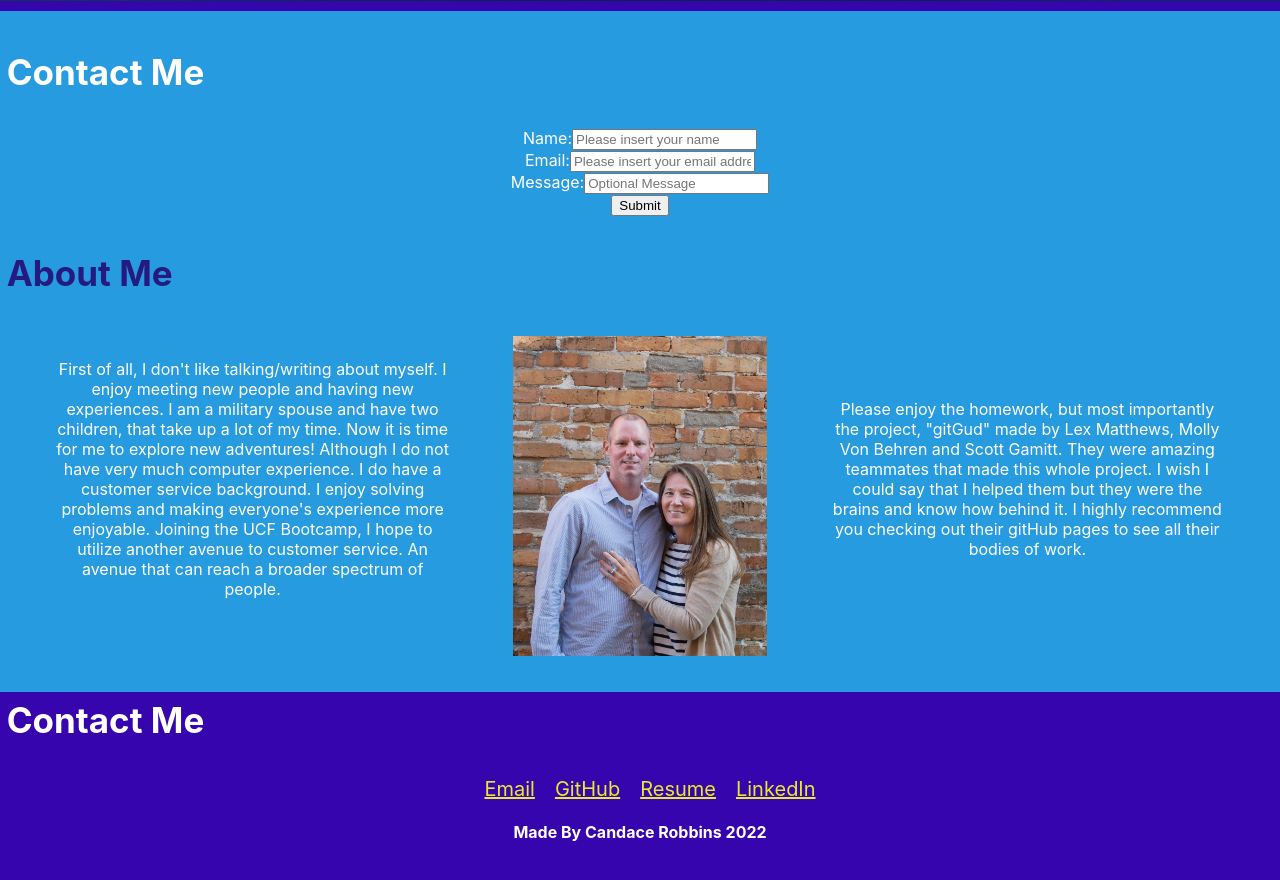
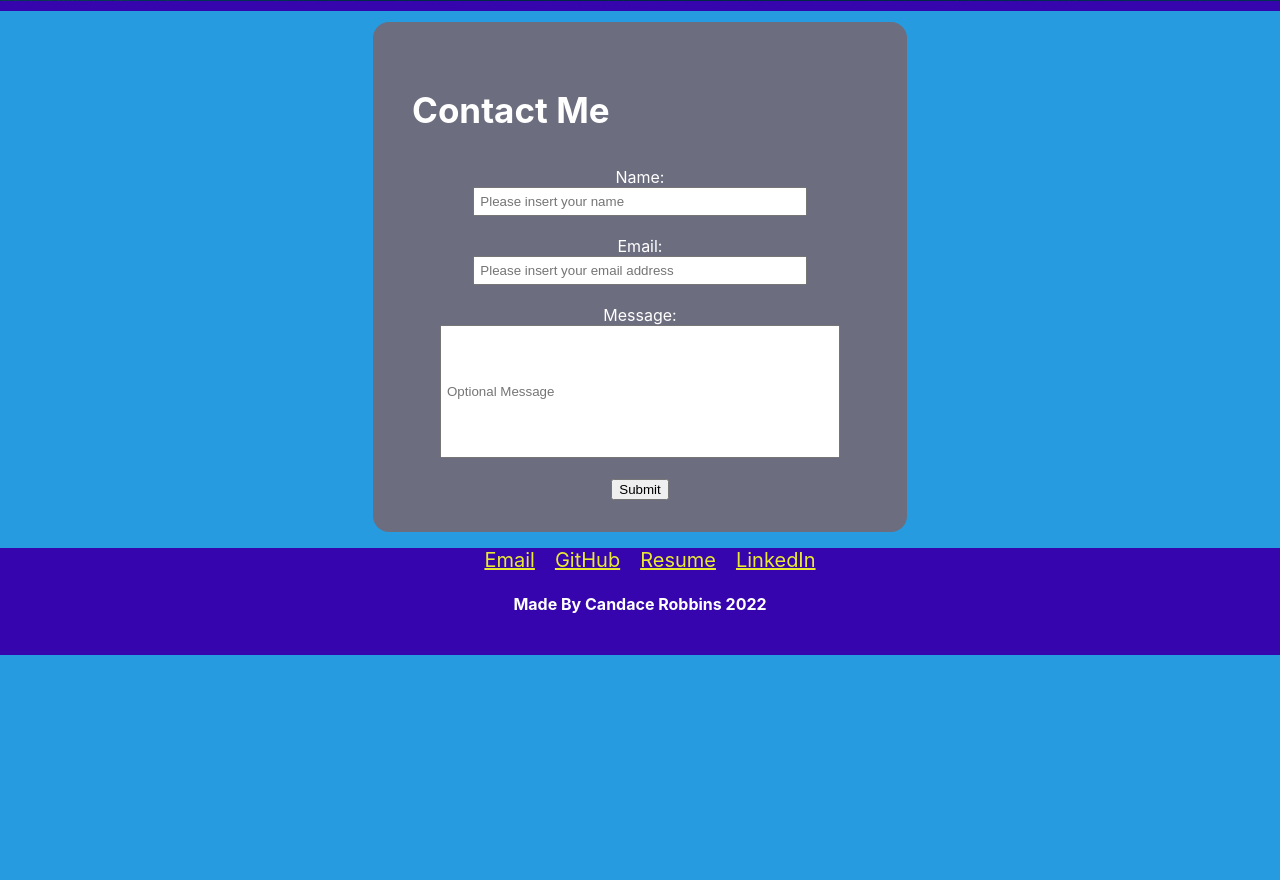
Before and after one commit to CanRo2B/canrobbthereaction, a React (Create React App) app: page /contact in a window 1280 px wide. Shown: the part 700-1580 px from the top of the page. After the commit the page ends 1355 px from the top, so only its background shows below. Built offline with nearby package versions, Linux system fonts and the light colour scheme.

Commit message:
updated contact form

```diff
--- a/src/App.js
+++ b/src/App.js
@@ -46,9 +46,9 @@ function App() {
                 element={<Contact />}
               />
         </Routes>
-        <div>
+        {/* <div>
           <Aboutme />
-        </div>
+        </div> */}
         <div>
           <Footer />
         </div>
--- a/src/components/Contact/index.js
+++ b/src/components/Contact/index.js
@@ -3,10 +3,11 @@ import React from 'react';
 
 export default function Contact() {
     return (
-      <div className="container">
-        <section>
+      <div className="container row">
+        <div className="center">
+
+        <form>
         <h2 id="Contact-Me">Contact Me</h2>
-        <form>
           <label htmlFor="name">Name:</label>
           <input
               name="name" type="text" className="contactForm" placeholder="Please insert your name" id="name" />
@@ -21,7 +22,7 @@ export default function Contact() {
           <br />
           <button onClick="" className="btn btn-primary" type="submit">Submit</button>
         </form>
-        </section>
+        </div>
       </div>
       );
       }
--- a/src/components/Footer/index.js
+++ b/src/components/Footer/index.js
@@ -8,8 +8,8 @@ const Footer = () => {
       <div className="container text-center mb-3">
       <div className="container">
         <section>
-        <h2 id="Contact-Me">Contact Me</h2>
-        <nav>
+        {/* <h2 id="Contact-Me">Contact Me</h2> */}
+        <nav className= "mt-5">
             <ul>
                 <li><a href="mailto:canrob0522@gmail.com">Email</a></li>
                 <li><a href="https://github.com/CanRo2B">GitHub</a></li>
--- a/src/styles/app.css
+++ b/src/styles/app.css
@@ -69,15 +69,48 @@ img {
   color: var(--border-color)
 }
 
+
 footer {
-  padding-bottom: 30px;
+  padding-bottom: 20px;
 }
 
 /* Parent to the serenity picture */
 .container {
   position: relative;
   text-align: center;
+  justify-content: center;
   color: var(--color)
+}
+
+form {
+  background: rgb(108, 109, 127);
+  margin-top: 5pt;
+  padding: 2em;
+  border-radius: 1em;
+  width: 400pt;
+}
+
+.center {
+  display: flex;
+  justify-content: center;
+  align-items: center;
+  width: auto;
+}
+
+#name, #email {
+  display: flex;
+  width: 250pt;
+  align-items: center;
+  justify-content: center;
+  margin: auto;
+}
+
+#message {
+  display: flex;
+  width: 300pt;
+  align-items: center;
+  justify-content: center;
+  margin: auto;
 }
 
 /* Parent to the first project "Learning" */
@@ -167,6 +200,17 @@ footer {
   height: 250pt;
 }
 
+.contactForm{
+  display: flex;
+  justify-content: center;
+  justify-content: space-around;
+  padding: 5px;
+}
+
+#message {
+  height: 100pt;
+}
+
 #Personal-picture {
   border-radius: 3pt solid var(--hover-color);
   display:block;
```
